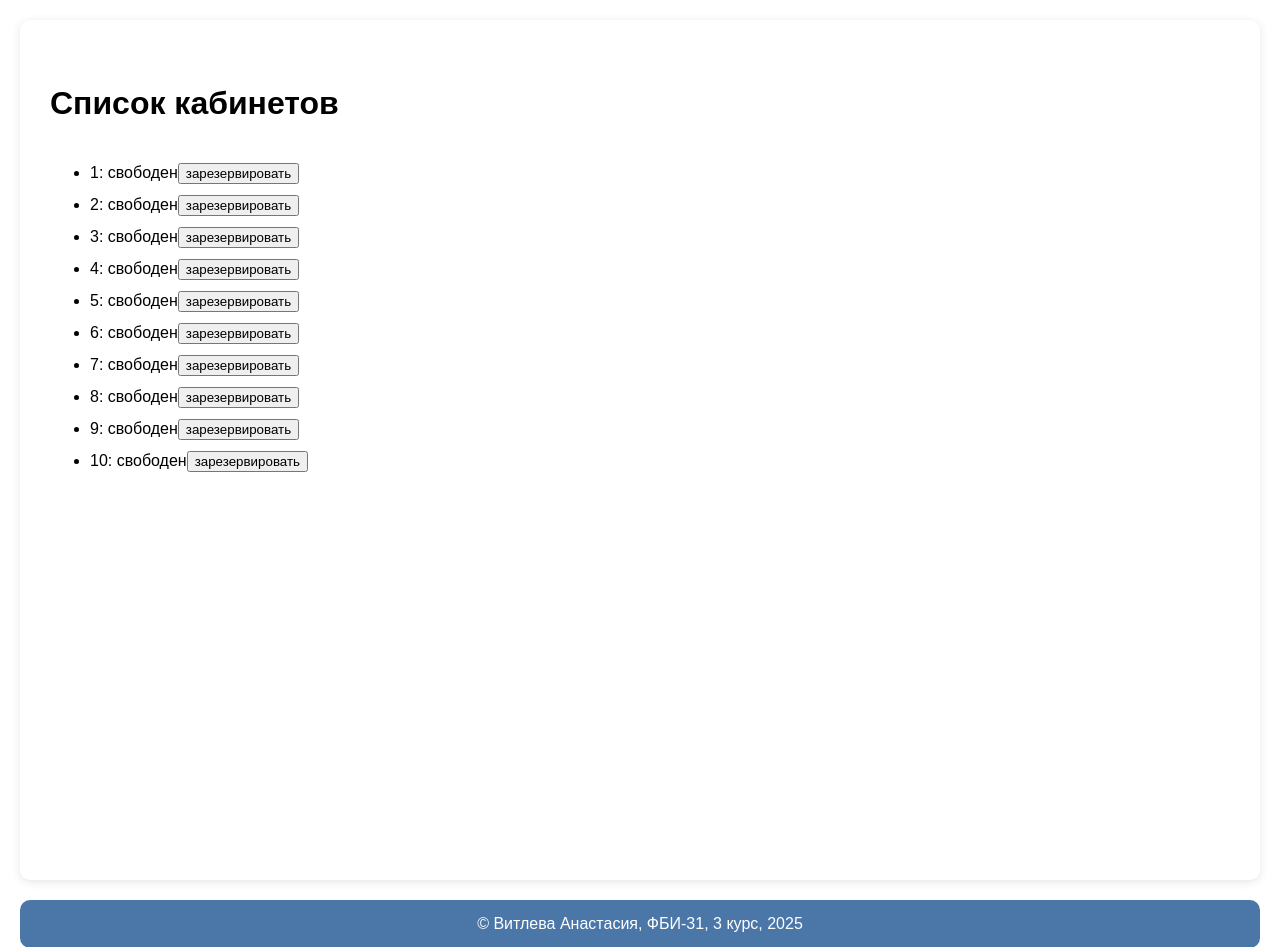
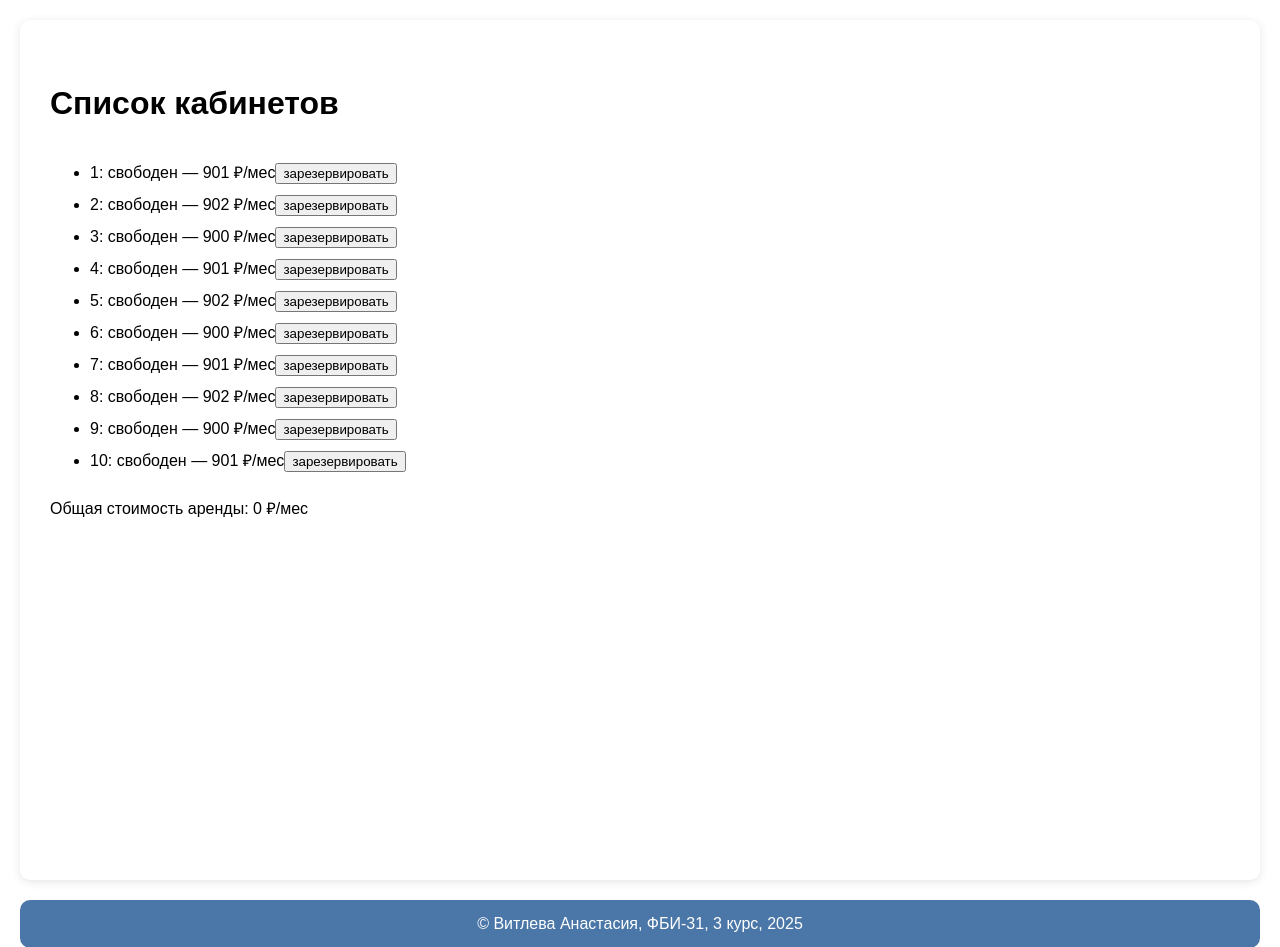
Before and after one commit to vitleva/5_semestr, a Flask app: page /lab6/ in a window 1280 px wide. Shown: the part 104-1051 px from the top of the page. Run offline with Flask 3, Linux system fonts and the light colour scheme.

Commit message:
Стоимость аренлы

```diff
--- a/lab6.py
+++ b/lab6.py
@@ -4,7 +4,7 @@ lab6 = Blueprint('lab6', __name__)
 
 offices = []
 for i in range(1, 11):
-    offices.append({"number": i, "tenant": ""})
+    offices.append({"number": i, "tenant": "", "price": 900 + i%3})
 
 @lab6.route('/lab6/')
 def main():
--- a/templates/lab6/lab6.html
+++ b/templates/lab6/lab6.html
@@ -25,7 +25,8 @@
             for(let i = 0; i<office_list.length; i++) {
                 const office = office_list[i];
                 const li = document.createElement('li');
-                li.innerText = `${office.number}: ${office.tenant || 'свободен'}`;
+                const tenantText = office.tenant || 'свободен';
+                li.innerText = `${office.number}: ${tenantText} — ${office.price.toLocaleString('ru-RU')} ₽/мес`;
 
                 const bookingButton = document.createElement('button');
                 bookingButton.innerText = 'зарезервировать';
@@ -34,6 +35,12 @@
 
                 ul.appendChild(li);
             }
+
+            const total = office_list.reduce(function(sum, o) {
+                return sum + ((o.tenant && o.tenant !== '') ? Number(o.price) : 0);
+            }, 0);
+            const totalEl = document.getElementById('total-cost');
+            totalEl.innerText = `Общая стоимость аренды: ${total.toLocaleString('ru-RU')} ₽/мес`;
         });
     }
 
@@ -83,4 +90,5 @@
 {% block main %}
     <h1>Список кабинетов</h1>
     <ul id="office-list"></ul>
+    <p id="total-cost">Общая стоимость аренды: 0 ₽/мес</p>
 {% endblock %}
```
